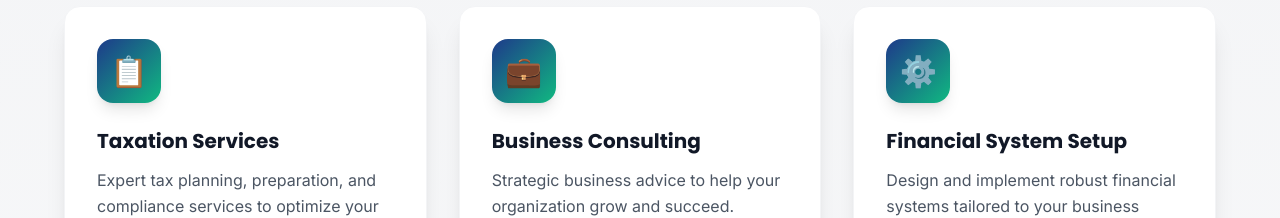
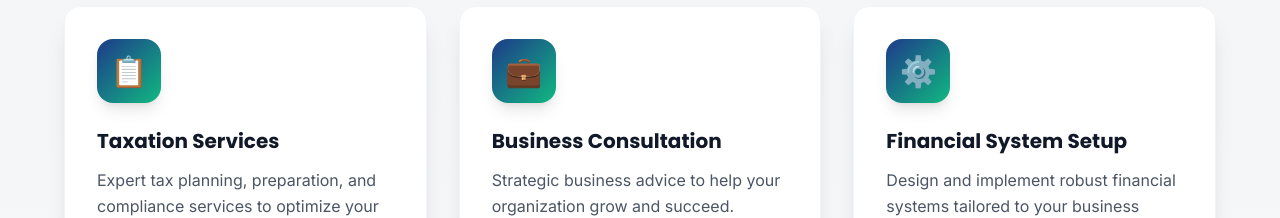
Before and after one commit to samsonbryant/prinstine-group-of-companies, a React (Vite) app in the folder prinstine-website/: page /services in a window 1280 px wide. Shown: the part 860-1078 px from the top of the page. Built offline with nearby package versions, Linux system fonts and the light colour scheme; no server answers.

Commit message:
Update Business Consulting to Business Consultation in Services page

```diff
--- a/prinstine-website/src/pages/Services.jsx
+++ b/prinstine-website/src/pages/Services.jsx
@@ -25,7 +25,7 @@ function Services() {
           icon: '📋'
         },
         {
-          title: 'Business Consulting',
+          title: 'Business Consultation',
           description: 'Strategic business advice to help your organization grow and succeed.',
           icon: '💼'
         },
```
